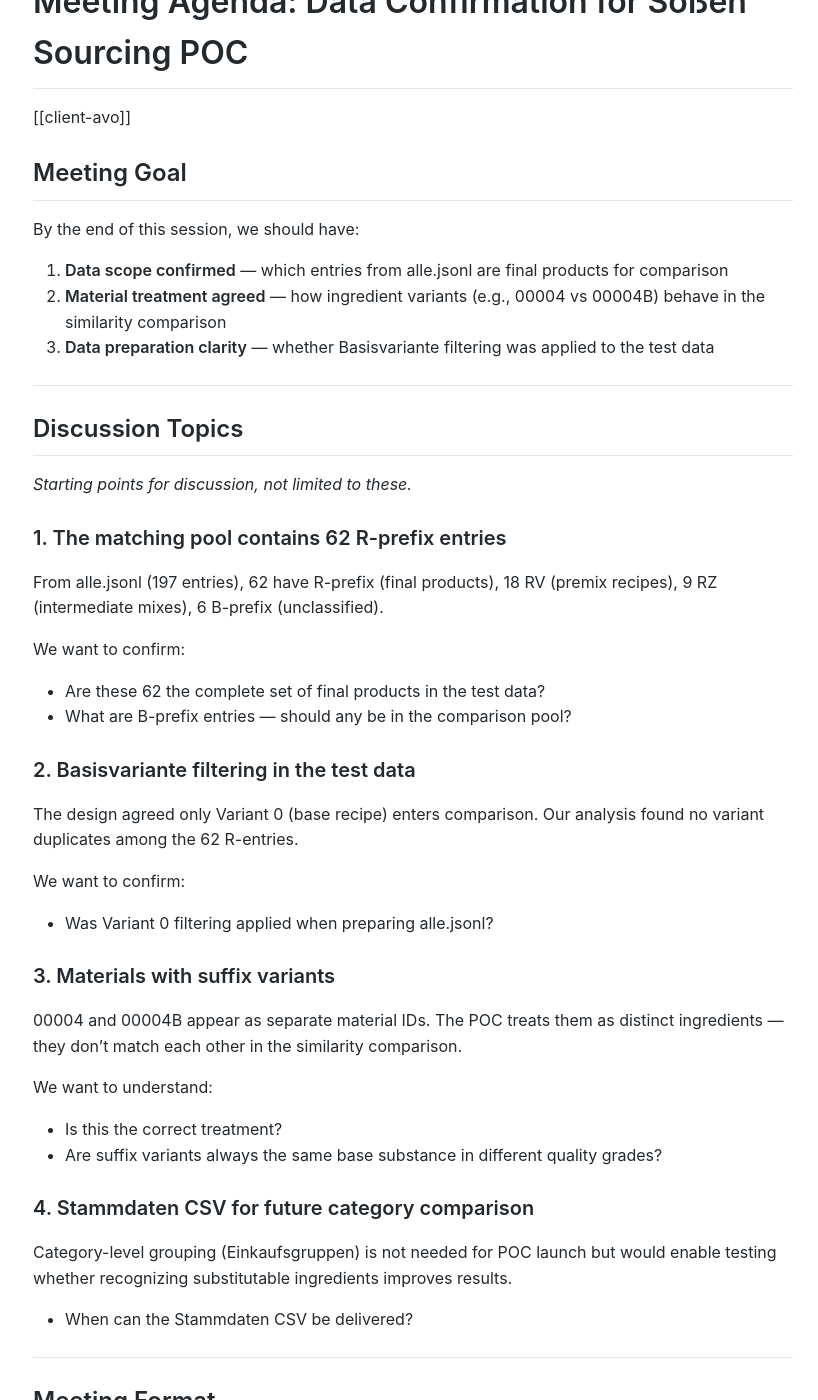
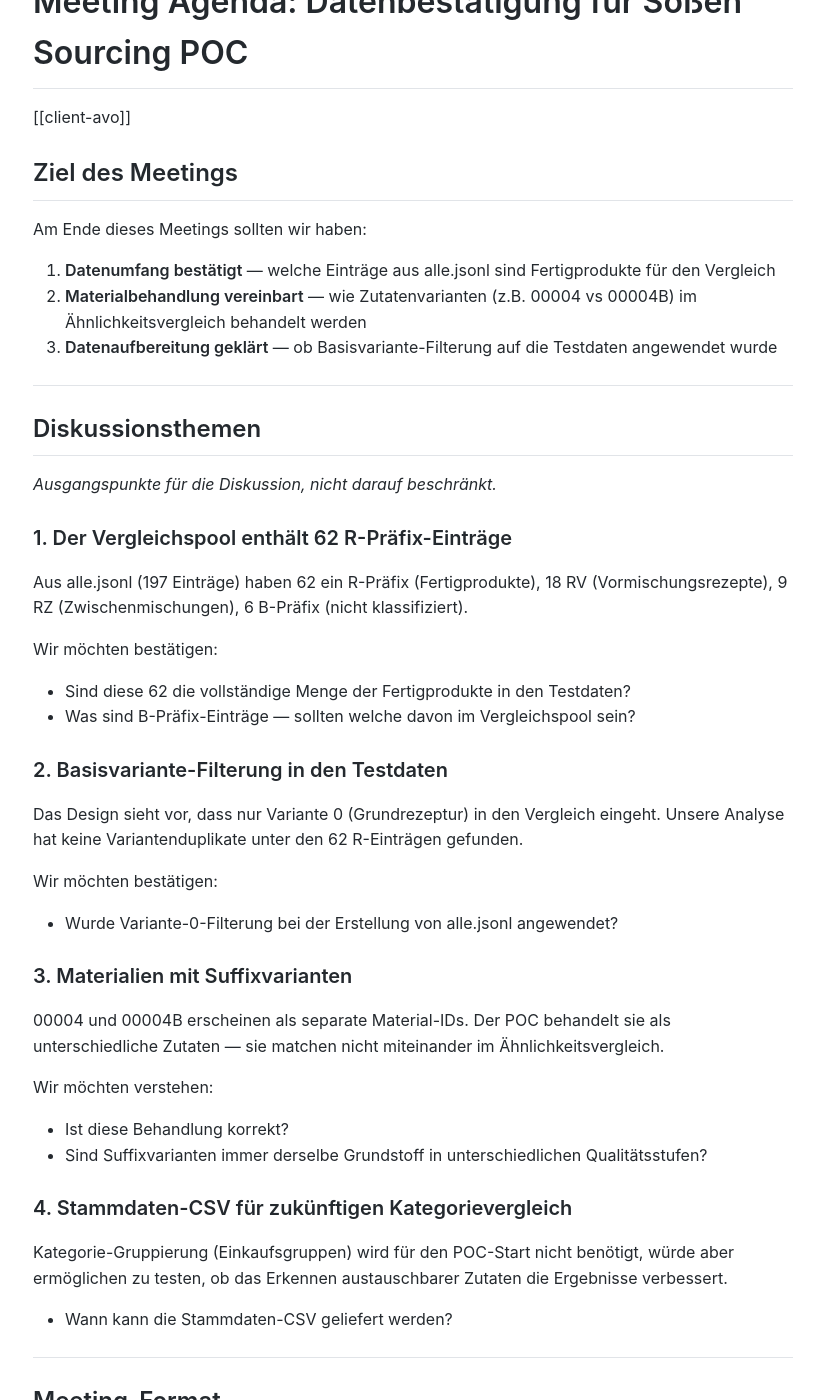
Before and after one commit to MariusWilsch/public-wilsch-ai-pages, a Jekyll site: the page built from project/avo_fullstack/meeting-agenda-mattis-data-confirmation.md, in a window 1280 px wide and 1400 px high, scrolled down 272 px. Shown: the whole window, without its empty margins (227-1045 px from the left). Built offline with Jekyll 4.4.1, drawn with Linux system fonts in a browser that asks for light colours; our own code applies the rules of GitHub Pages for plain Markdown files; some of the changed text lies outside the part shown.

Commit message:
Sync from hippocampus 2026-02-11

```diff
--- a/project/avo_fullstack/meeting-agenda-mattis-data-confirmation.md
+++ b/project/avo_fullstack/meeting-agenda-mattis-data-confirmation.md
@@ -2,63 +2,63 @@
 publish: true
 ---
 
-# Meeting Agenda: Data Confirmation for Soßen Sourcing POC
+# Meeting Agenda: Datenbestätigung für Soßen Sourcing POC
 [[client-avo]]
 
-## Meeting Goal
+## Ziel des Meetings
 
-By the end of this session, we should have:
+Am Ende dieses Meetings sollten wir haben:
 
-1. **Data scope confirmed** — which entries from alle.jsonl are final products for comparison
-2. **Material treatment agreed** — how ingredient variants (e.g., 00004 vs 00004B) behave in the similarity comparison
-3. **Data preparation clarity** — whether Basisvariante filtering was applied to the test data
+1. **Datenumfang bestätigt** — welche Einträge aus alle.jsonl sind Fertigprodukte für den Vergleich
+2. **Materialbehandlung vereinbart** — wie Zutatenvarianten (z.B. 00004 vs 00004B) im Ähnlichkeitsvergleich behandelt werden
+3. **Datenaufbereitung geklärt** — ob Basisvariante-Filterung auf die Testdaten angewendet wurde
 
 ---
 
-## Discussion Topics
+## Diskussionsthemen
 
-*Starting points for discussion, not limited to these.*
+*Ausgangspunkte für die Diskussion, nicht darauf beschränkt.*
 
-### 1. The matching pool contains 62 R-prefix entries
+### 1. Der Vergleichspool enthält 62 R-Präfix-Einträge
 
-From alle.jsonl (197 entries), 62 have R-prefix (final products), 18 RV (premix recipes), 9 RZ (intermediate mixes), 6 B-prefix (unclassified).
+Aus alle.jsonl (197 Einträge) haben 62 ein R-Präfix (Fertigprodukte), 18 RV (Vormischungsrezepte), 9 RZ (Zwischenmischungen), 6 B-Präfix (nicht klassifiziert).
 
-We want to confirm:
-- Are these 62 the complete set of final products in the test data?
-- What are B-prefix entries — should any be in the comparison pool?
+Wir möchten bestätigen:
+- Sind diese 62 die vollständige Menge der Fertigprodukte in den Testdaten?
+- Was sind B-Präfix-Einträge — sollten welche davon im Vergleichspool sein?
 
-### 2. Basisvariante filtering in the test data
+### 2. Basisvariante-Filterung in den Testdaten
 
-The design agreed only Variant 0 (base recipe) enters comparison. Our analysis found no variant duplicates among the 62 R-entries.
+Das Design sieht vor, dass nur Variante 0 (Grundrezeptur) in den Vergleich eingeht. Unsere Analyse hat keine Variantenduplikate unter den 62 R-Einträgen gefunden.
 
-We want to confirm:
-- Was Variant 0 filtering applied when preparing alle.jsonl?
+Wir möchten bestätigen:
+- Wurde Variante-0-Filterung bei der Erstellung von alle.jsonl angewendet?
 
-### 3. Materials with suffix variants
+### 3. Materialien mit Suffixvarianten
 
-00004 and 00004B appear as separate material IDs. The POC treats them as distinct ingredients — they don't match each other in the similarity comparison.
+00004 und 00004B erscheinen als separate Material-IDs. Der POC behandelt sie als unterschiedliche Zutaten — sie matchen nicht miteinander im Ähnlichkeitsvergleich.
 
-We want to understand:
-- Is this the correct treatment?
-- Are suffix variants always the same base substance in different quality grades?
+Wir möchten verstehen:
+- Ist diese Behandlung korrekt?
+- Sind Suffixvarianten immer derselbe Grundstoff in unterschiedlichen Qualitätsstufen?
 
-### 4. Stammdaten CSV for future category comparison
+### 4. Stammdaten-CSV für zukünftigen Kategorievergleich
 
-Category-level grouping (Einkaufsgruppen) is not needed for POC launch but would enable testing whether recognizing substitutable ingredients improves results.
+Kategorie-Gruppierung (Einkaufsgruppen) wird für den POC-Start nicht benötigt, würde aber ermöglichen zu testen, ob das Erkennen austauschbarer Zutaten die Ergebnisse verbessert.
 
-- When can the Stammdaten CSV be delivered?
+- Wann kann die Stammdaten-CSV geliefert werden?
 
 ---
 
-## Meeting Format
+## Meeting-Format
 
-- **Type:** Confirmation session
-- **Expectation:** Mattis reviews data preparation decisions
-- **Outcome:** Green light on data assumptions for POC implementation
+- **Art:** Bestätigungssession
+- **Erwartung:** Mattis prüft Datenaufbereitungsentscheidungen
+- **Ergebnis:** Freigabe der Datenannahmen für die POC-Implementierung
 
 ---
 
-## Related
+## Verknüpft
 
 - **Issue:** [#513 - AVO: KI_PROJEKT_SOSSEN_SOURCING POC](https://github.com/DaveX2001/deliverable-tracking/issues/513)
 - **Design Doc:** [Soßen Sourcing POC](https://mariuswilsch.github.io/public-wilsch-ai-pages/project/avo_fullstack/design-doc-sossen-sourcing-poc)
```
